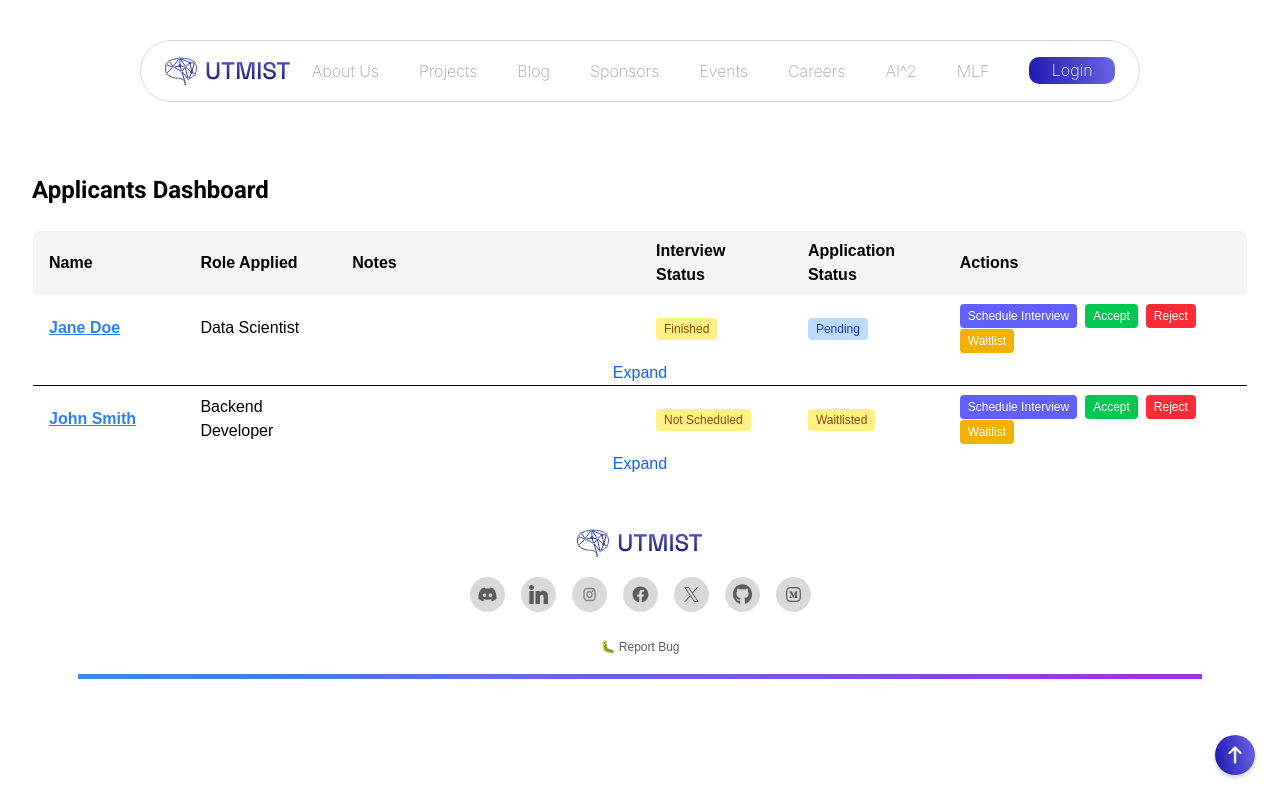
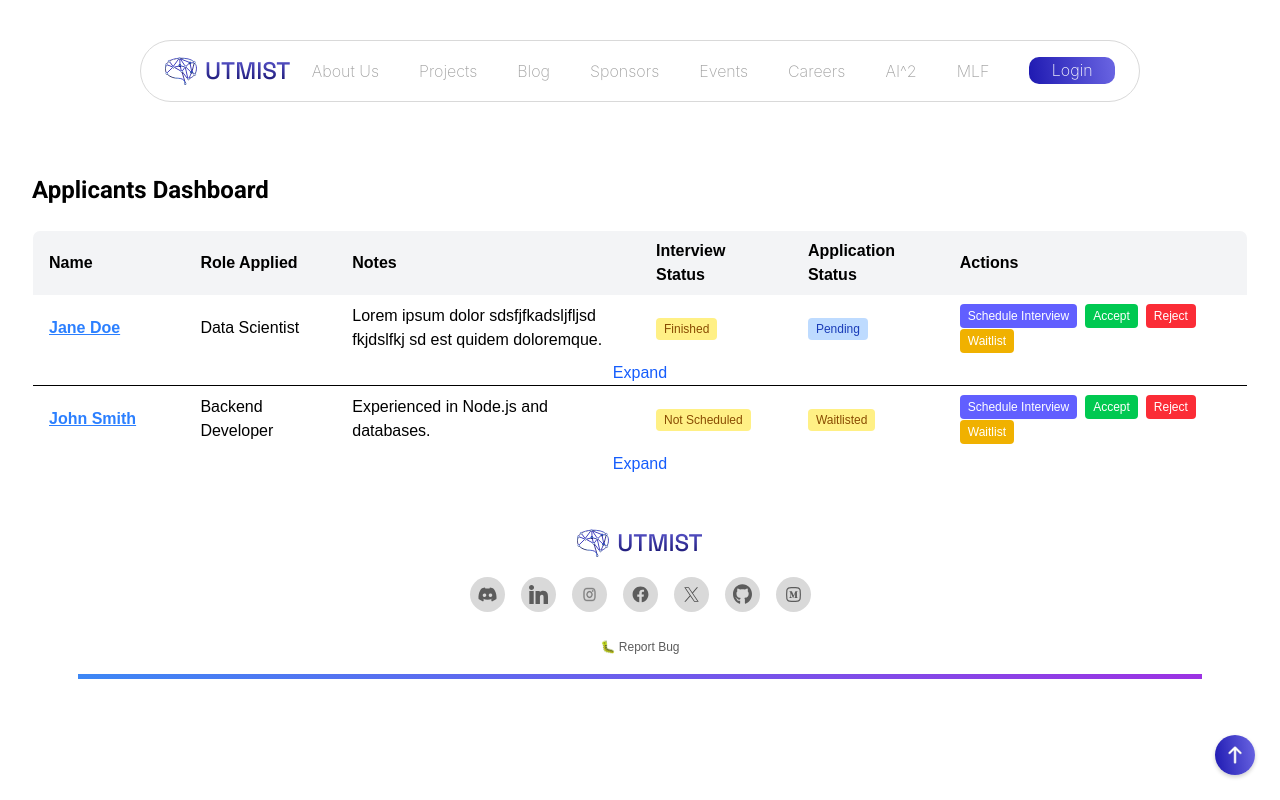
Before and after one commit to UTMIST/UTMIST, a Next.js app in the folder client/: page /applicants in a window 1280 px wide. Built offline with nearby package versions, Linux system fonts and the light colour scheme; no server answers.

Commit message:
Fixed type issues

```diff
--- a/client/src/components/admin/ApplicantRow.tsx
+++ b/client/src/components/admin/ApplicantRow.tsx
@@ -17,7 +17,7 @@ export default function ApplicantRow({applicant}: {applicant: Applicant}) {
             <tr className={`transition-all overflow-hidden duration-300 ease-in-out`}>
                 <td className="px-4 py-2"><a className="font-semibold underline text-blue-500" href={`/applicants/${applicant.id}`}>{applicant.name}</a></td>
                 <td className="px-4 py-2">{applicant.role}</td>
-                <td className={`px-4 py-2`}><div className={`max-h-12 overflow-hidden ${expanded ? "max-h-full" : "transition-all duration-300 ease-in-out"}`}>{applicant.summary}</div></td>
+                <td className={`px-4 py-2`}><div className={`max-h-12 overflow-hidden ${expanded ? "max-h-full" : "transition-all duration-300 ease-in-out"}`}>{applicant.notes}</div></td>
                 <td className="px-4 py-2">
                     <span className={`px-2 py-1 rounded text-xs ${
                         applicant.interviewStatus === "Scheduled"
```
